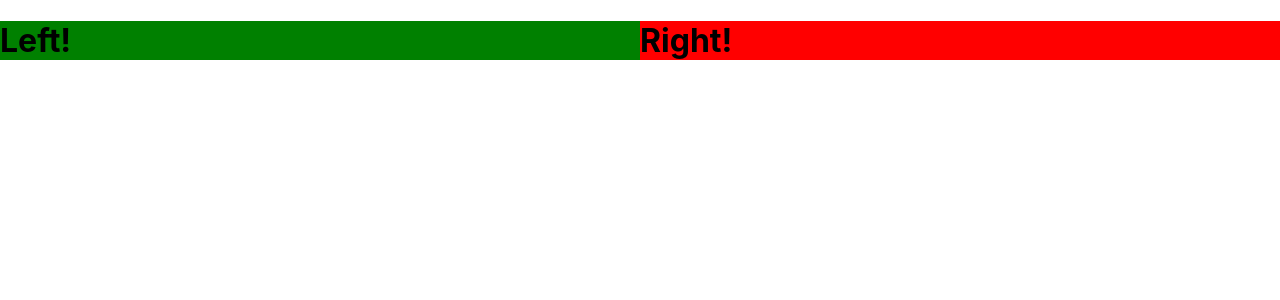
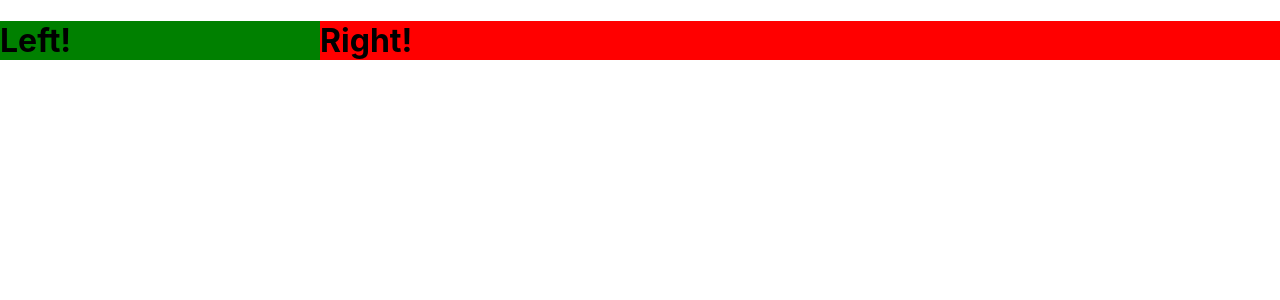
Before and after one commit to ankitbtanna/react-design-patterns, a React (Create React App) app: page / in a window 1280 px wide. Shown: the top 300 px of the page. Built offline with nearby package versions, Linux system fonts and the light colour scheme.

Commit message:
adding weights to the panes

```diff
--- a/src/App.js
+++ b/src/App.js
@@ -13,7 +13,7 @@ const RightHandComponent = () => {
 function App() {
   return (
     <>
-      <SplitScreen>
+      <SplitScreen leftWeight={1} rightWeight={3}>
         <LeftHandComponent />
         <RightHandComponent />
       </SplitScreen>
--- a/src/SplitScreen.js
+++ b/src/SplitScreen.js
@@ -6,17 +6,17 @@ const Container = styled.div`
 `;
 
 const Pane = styled.div`
-  flex: 1;
+  flex: ${props => props.weight};
 `;
 
-export const SplitScreen = ({ children }) => {
+export const SplitScreen = ({ children, leftWeight = 1, rightWeight = 1 }) => {
   const [ left, right ] = children;
   return (
     <Container>
-        <Pane>
+        <Pane weight={leftWeight}>
             {left}
         </Pane>
-        <Pane>
+        <Pane weight={rightWeight}>
             {right}
         </Pane>
     </Container>
```
